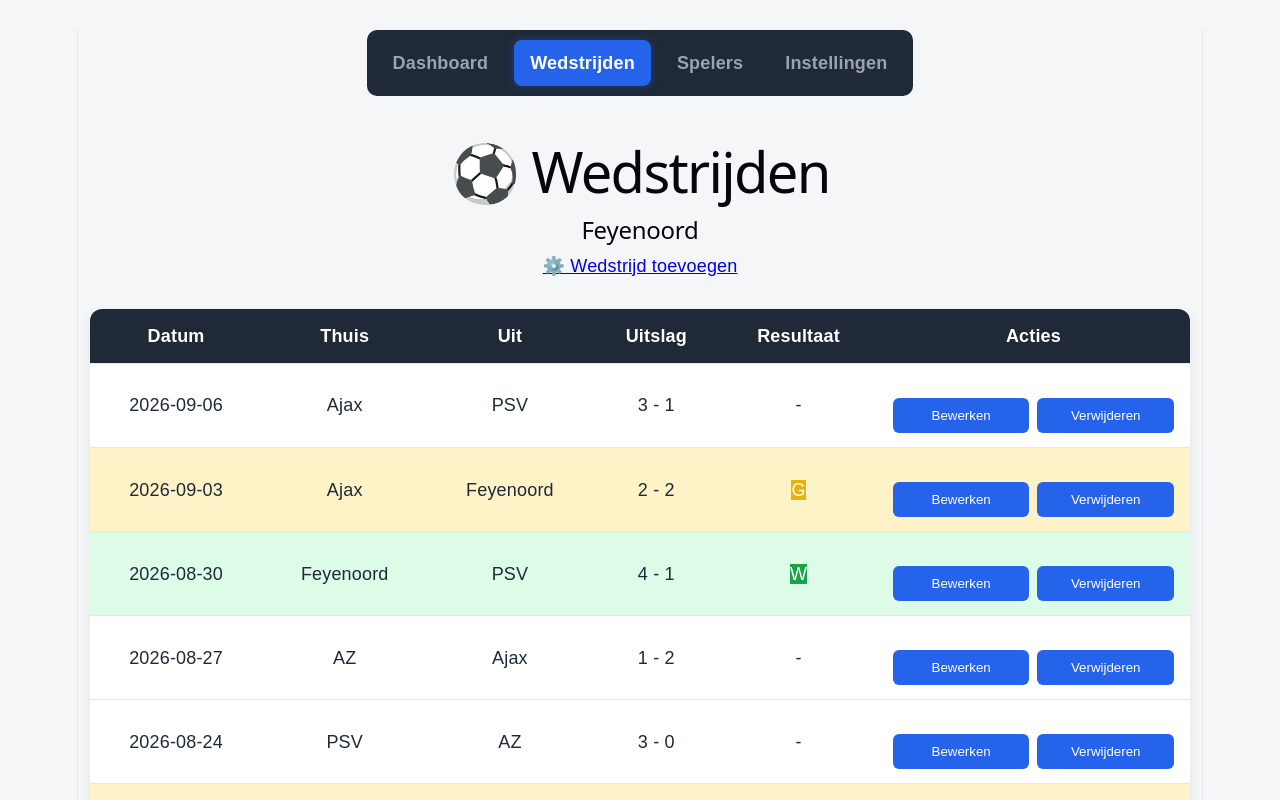
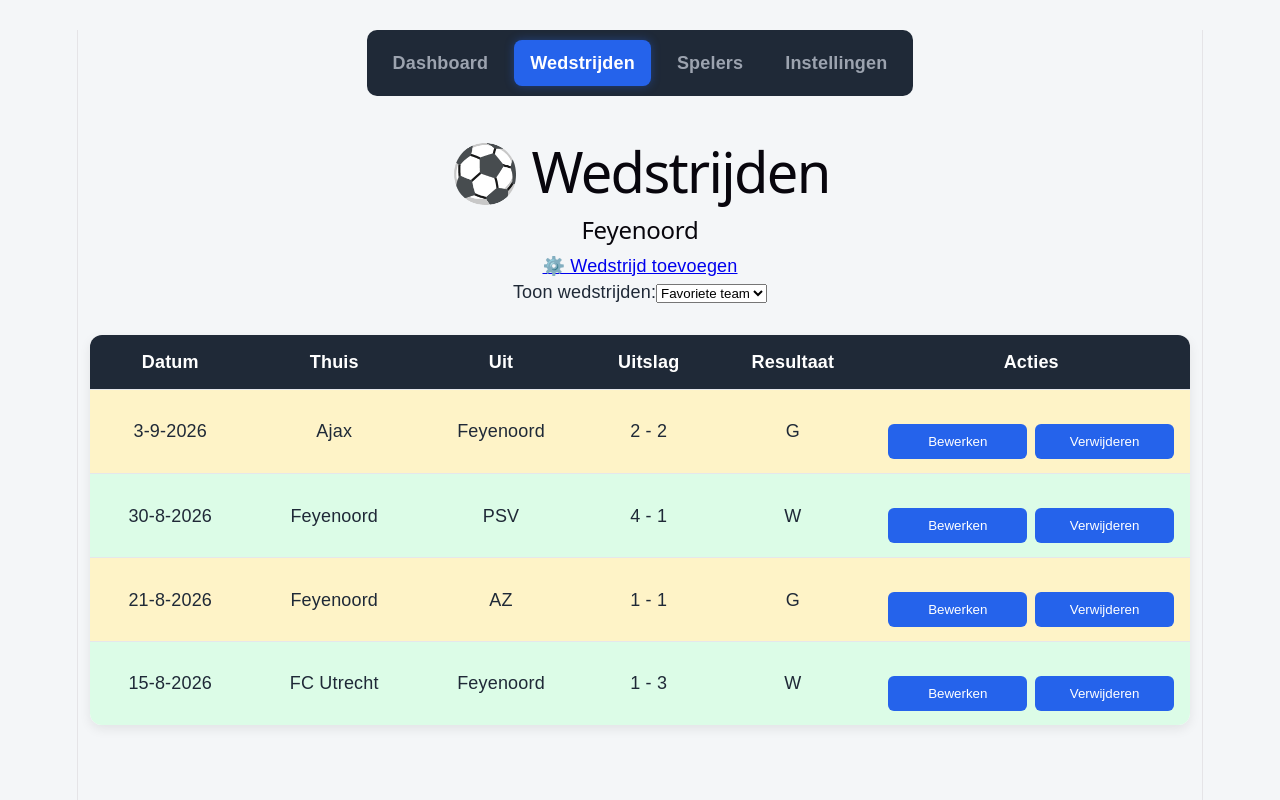
Before and after one commit to Ryan050409/simpel-design, a React (Vite) app: page /wedstrijden in a window 1280 px wide. Shown: the top 800 px of the page. Built offline with nearby package versions, Linux system fonts and the light colour scheme.

Commit message:
verschil in wedstrijden laten zien voor favoriet of allemaal

```diff
--- a/src/App.css
+++ b/src/App.css
@@ -187,21 +187,6 @@ nav a.active {
   margin: 5px;
   border-radius: 6px;
   font-weight: bold;
-}
-
-.result-win {
-  background: #16a34a;
-  color: white;
-}
-
-.result-draw {
-  background: #eab308;
-  color: white;
-}
-
-.result-loss {
-  background: #dc2626;
-  color: white;
 }
 
 .match-date {
--- a/src/MatchesPage.tsx
+++ b/src/MatchesPage.tsx
@@ -77,12 +77,33 @@ function MatchesPage({
 }: MatchesPageProps) {
     const [editingMatch, setEditingMatch] =
         useState<Match | null>(null);
+    const [matchView, setMatchView] =
+    useState<"favorite" | "all">("favorite");
+    const visibleMatches =
+    matchView === "favorite"
+        ? matches.filter(
+              (match) =>
+                  match.home === team ||
+                  match.away === team
+          )
+        : matches;
+    function deleteMatch(id: number) {
+        const match = matches.find((match) => match.id === id);
 
-    function deleteMatch(id: number) {
+        if (!match) {
+            return;
+        }
+
+        const confirmed = window.confirm(
+            `Weet je zeker dat je de wedstrijd tegen ${match.home === team ? match.away : match.home} op ${match.date} wilt verwijderen?`
+        );
+
+        if (!confirmed) {
+            return;
+        }
+
         setMatches((currentMatches) =>
-            currentMatches.filter(
-                (match) => match.id !== id
-            )
+            currentMatches.filter((match) => match.id !== id)
         );
     }
 
@@ -110,7 +131,30 @@ function MatchesPage({
                 </NavLink>
             </div>
 
-            <table className="matches-table">
+<div className="match-filter">
+    <label htmlFor="match-view">
+        Toon wedstrijden:
+    </label>
+
+    <select
+        id="match-view"
+        value={matchView}
+        onChange={(event) =>
+            setMatchView(
+                event.target.value as "favorite" | "all"
+            )
+        }
+    >
+        <option value="favorite">
+            Favoriete team
+        </option>
+        <option value="all">
+            Alle teams
+        </option>
+    </select>
+</div>
+
+<table className="matches-table">
                 <thead>
                     <tr>
                         <th>Datum</th>
@@ -123,7 +167,7 @@ function MatchesPage({
                 </thead>
 
                 <tbody>
-                    {matches.map((match) => {
+                    {visibleMatches.map((match) => {
                         const result = getMatchResult(
                             match,
                             team
@@ -134,7 +178,9 @@ function MatchesPage({
                                 key={match.id}
                                 className={getRowClass(result)}
                             >
-                                <td>{match.date}</td>
+                                <td>
+                                    {new Date(match.date).toLocaleDateString("nl-NL")}
+                                </td>
 
                                 <td>{match.home}</td>
 
```
